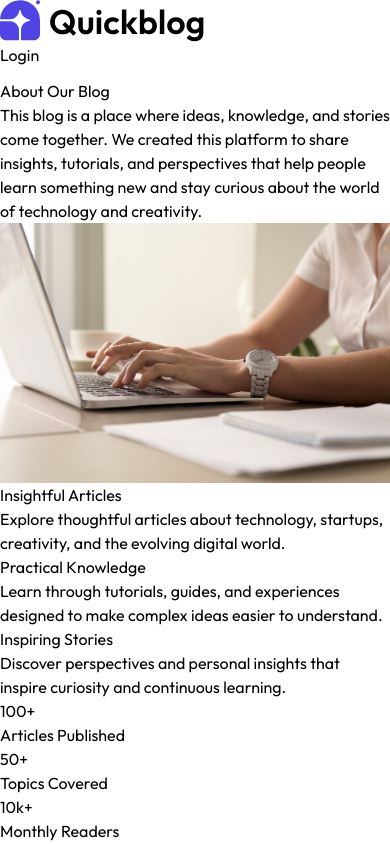
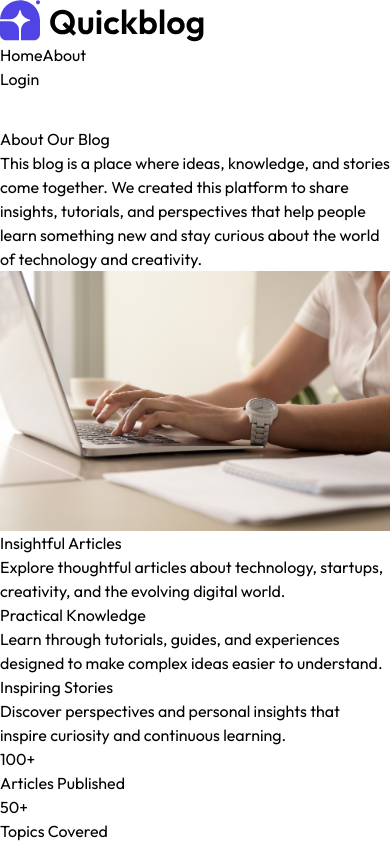
Before and after one commit to ariabintang24/blog-mern, a React (Vite) app in the folder client/: page /about in a window 390 px wide. Shown: the top 844 px of the page. Built offline with nearby package versions, Linux system fonts and the light colour scheme; no server answers.

Commit message:
fixing navbar for desktop and mobile

```diff
--- a/client/src/components/Navbar.jsx
+++ b/client/src/components/Navbar.jsx
@@ -1,28 +1,98 @@
-import React from "react";
+import React, { useState } from "react";
 import { assets } from "../assets/assets";
-import { useNavigate } from "react-router-dom";
 import { useAppContext } from "../context/AppContext";
 
 const Navbar = () => {
   const { navigate, token } = useAppContext();
+  const [menuOpen, setMenuOpen] = useState(false);
 
   return (
-    <div className="flex justify-between items-center py-5 mx-8 sm:mx-20 xl:mx-32 ">
+    <nav className="sticky top-0 z-50 bg-white shadow-sm">
+      <div className="flex justify-between items-center py-5 mx-8 sm:mx-20 xl:mx-32">
+        {/* Logo */}
         <img
           onClick={() => navigate("/")}
           src={assets.logo}
           alt="logo"
           className="w-32 sm:w-44 cursor-pointer"
         />
+
+        {/* Desktop Menu */}
+        <div className="hidden md:flex items-center gap-8 text-gray-700 font-medium">
+          <button
+            onClick={() => navigate("/")}
+            className="hover:text-primary transition"
+          >
+            Home
+          </button>
+
+          <button
+            onClick={() => navigate("/about")}
+            className="hover:text-primary transition"
+          >
+            About
+          </button>
+        </div>
+
+        {/* Desktop Login */}
+        <div className="hidden md:block">
           <button
             onClick={() => navigate("/admin")}
-        className="flex items-center gap-2 rounded-full text-sm px-10 py-2.5 bg-primary text-white cursor-pointer"
+            className="flex items-center gap-2 rounded-full text-sm px-8 py-2.5 bg-primary text-white hover:opacity-90 transition"
           >
-        {/* Sebelumnya Login */}
             {token ? "Dashboard" : "Login"}
             <img src={assets.arrow} alt="arrow" className="w-3" />
           </button>
         </div>
+
+        {/* Mobile Menu Button */}
+        <button
+          className="md:hidden p-2"
+          onClick={() => setMenuOpen(!menuOpen)}
+        >
+          <img
+            src={menuOpen ? assets.close_icon_dark : assets.menu_icon}
+            alt="menu"
+            className="w-5"
+          />
+        </button>
+
+        {/* Mobile Menu */}
+        {menuOpen && (
+          <div className="absolute top-16 right-0 text-center bg-white shadow-xl rounded-xl w-56 p-6 flex flex-col gap-5 md:hidden">
+            <button
+              onClick={() => {
+                navigate("/");
+                setMenuOpen(false);
+              }}
+              className="text-left text-gray-700 hover:text-primary font-medium"
+            >
+              Home
+            </button>
+
+            <button
+              onClick={() => {
+                navigate("/about");
+                setMenuOpen(false);
+              }}
+              className="text-left text-gray-700 hover:text-primary font-medium"
+            >
+              About
+            </button>
+
+            <button
+              onClick={() => {
+                navigate("/admin");
+                setMenuOpen(false);
+              }}
+              className="bg-primary text-white py-2 rounded-md"
+            >
+              {token ? "Dashboard" : "Login"}
+            </button>
+          </div>
+        )}
+      </div>
+    </nav>
   );
 };
 
```
Lines whose indentation alone changed are shown as unchanged.
